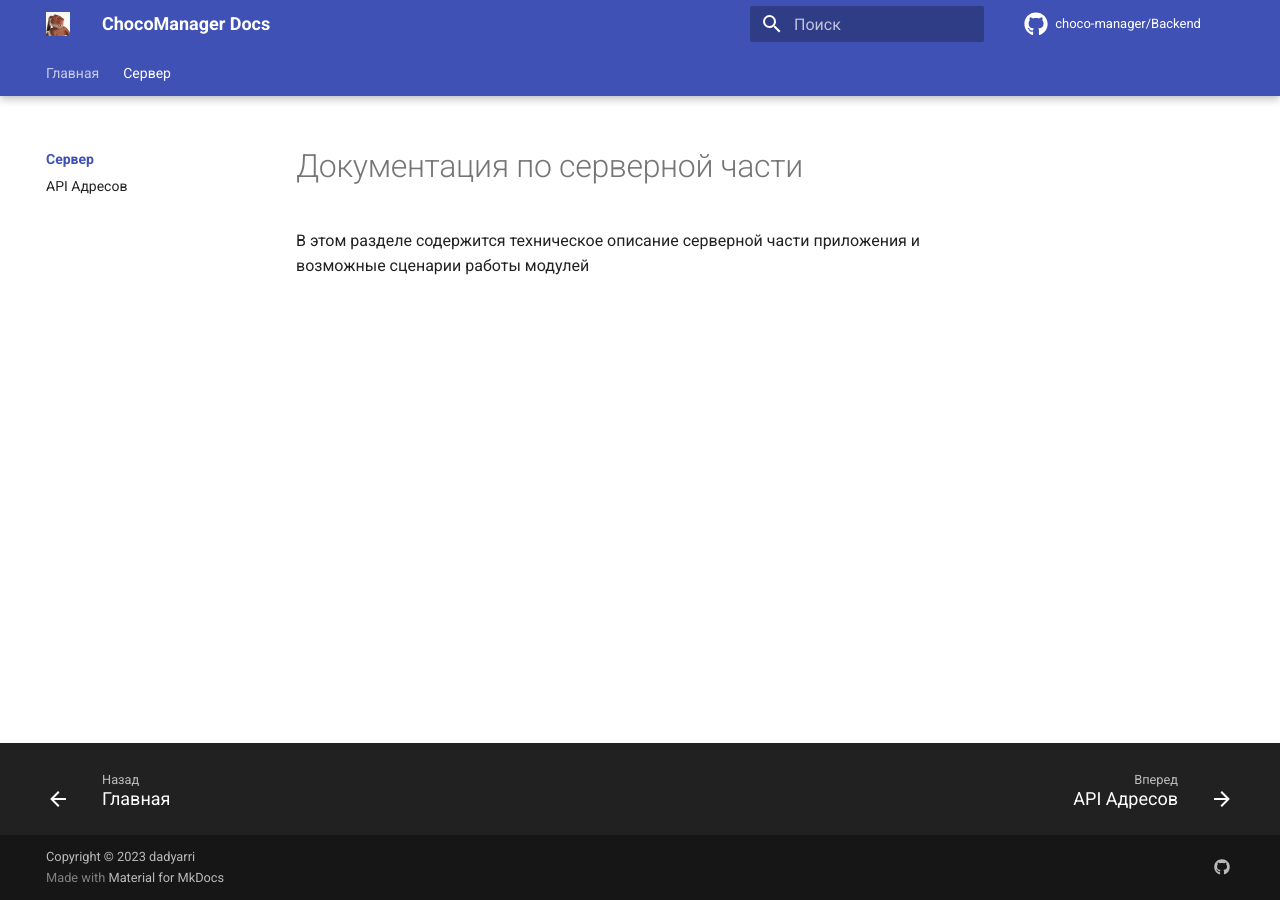
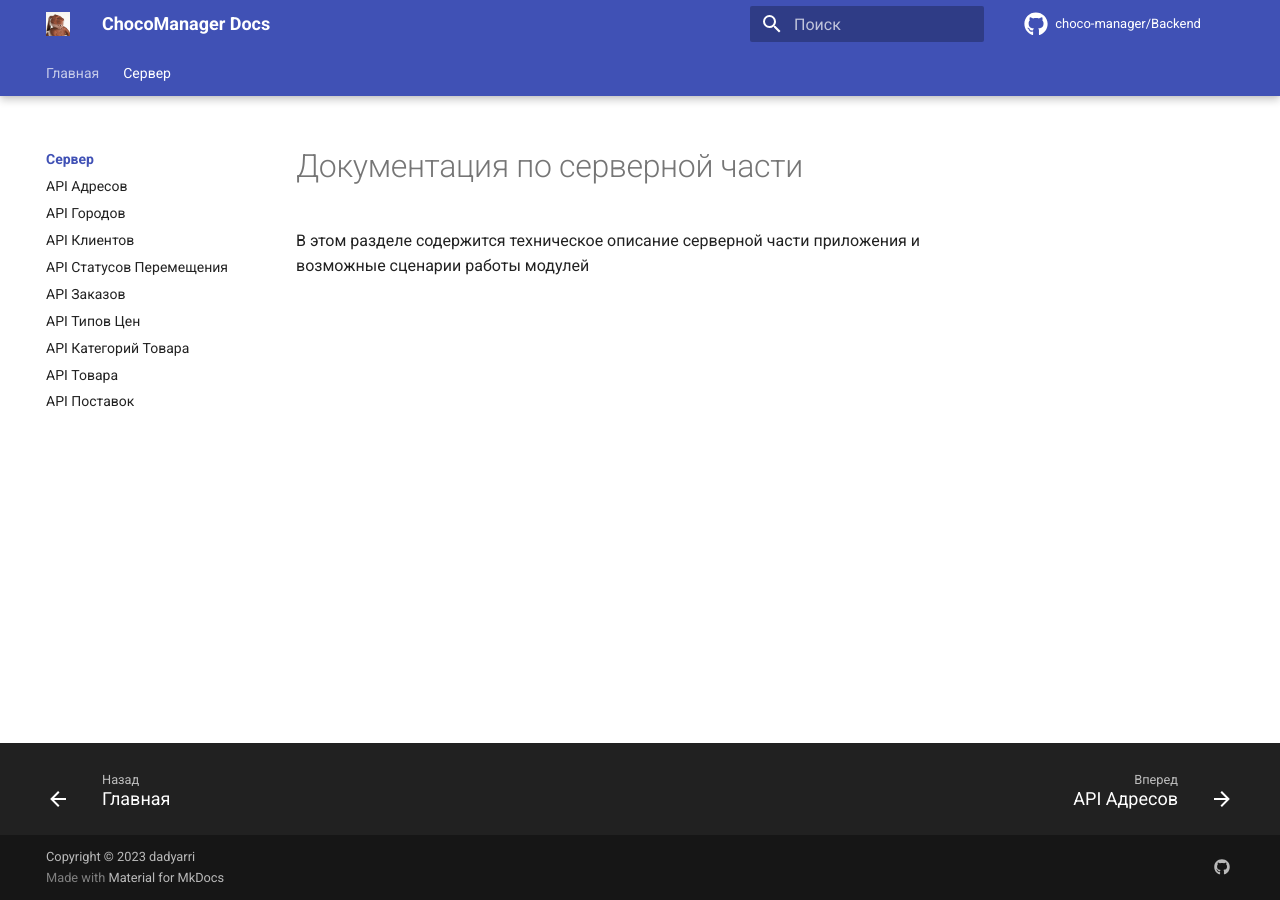
Before and after one commit to choco-manager/Docs, an MkDocs documentation site: the page built from docs/server/index.md, in a window 1280 px wide. Built offline with MkDocs 1.6.1 and Material for MkDocs 9.7.7, drawn with Linux system fonts in a browser that asks for light colours; comment, search, counter and statistics services are not loaded; the version menu is left out.

Commit message:
feat(docs): add empty doc groups for every module

```diff
--- a/mkdocs.yml
+++ b/mkdocs.yml
@@ -32,6 +32,14 @@ nav:
   - "Сервер":
       - "Сервер": server/index.md
       - "API Адресов": server/modules/addresses/index.md
+      - "API Городов": server/modules/cities/index.md
+      - "API Клиентов": server/modules/clients/index.md
+      - "API Статусов Перемещения": server/modules/movementStatuses/index.md
+      - "API Заказов": server/modules/orders/index.md
+      - "API Типов Цен": server/modules/priceTypes/index.md
+      - "API Категорий Товара": server/modules/productCategories/index.md
+      - "API Товара": server/modules/products/index.md
+      - "API Поставок": server/modules/shipments/index.md
 
 extra:
   social:
```
Also changed, not shown: docs/server/modules/cities/index.md (added), docs/server/modules/clients/index.md (added), docs/server/modules/movementStatuses/index.md (added), docs/server/modules/orders/index.md (added), docs/server/modules/priceTypes/index.md (added), docs/server/modules/productCategories/index.md (added), docs/server/modules/products/index.md (added), docs/server/modules/shipments/index.md (added).
